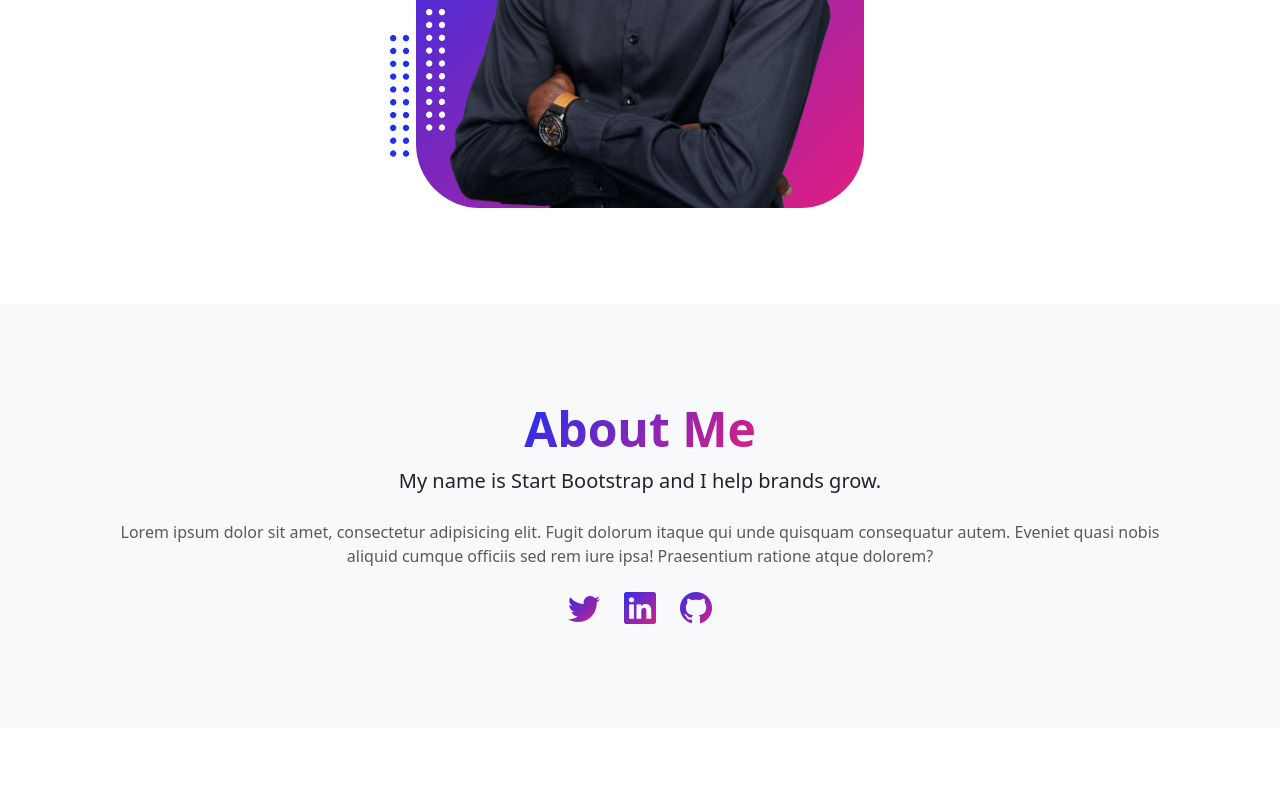
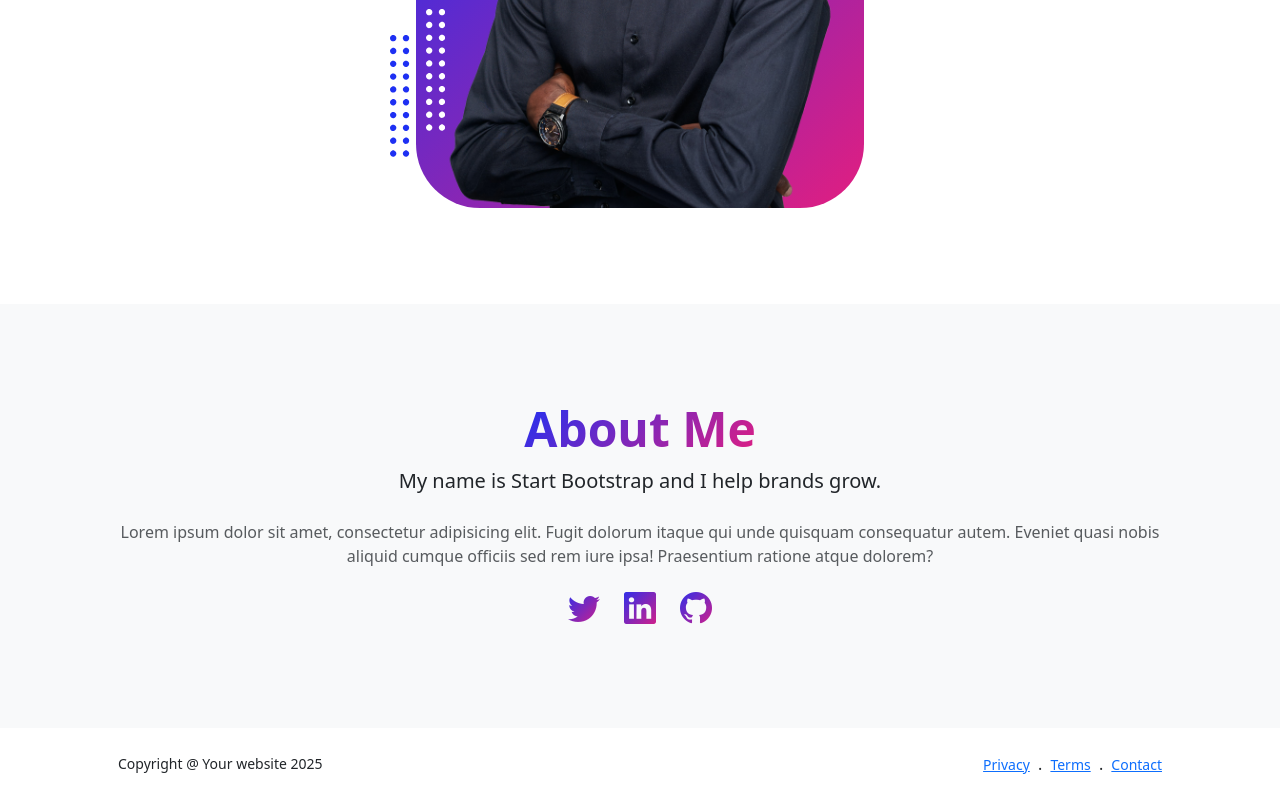
Before and after one commit to Bharat-Dua/Theme-preview, a plain HTML site: page index.html in a window 1280 px wide. Shown: the part 767-1567 px from the top of the page. Before the commit the page ends 1495 px from the top, so only its background shows below. Drawn offline with nearby package versions, Linux system fonts and the light colour scheme.

Commit message:
added the footer section

```diff
--- a/index.html
+++ b/index.html
@@ -469,7 +469,24 @@
       </section>
     </main>
     <!-- footer -->
-
+    <footer class="bh-white py-4 mt-auto">
+      <div class="container px-5">
+        <div
+          class="row align-items-center justify-content-between flex-sm-row flex-column"
+        >
+          <div class="col-auto">
+            <div class="small m-0">Copyright @ Your website 2025</div>
+          </div>
+          <div class="col-auto">
+            <a href="#" class="small">Privacy</a>
+            <span class="mx-1">.</span>
+            <a href="#" class="small">Terms</a>
+            <span class="mx-1">.</span>
+            <a href="#" class="small">Contact</a>
+          </div>
+        </div>
+      </div>
+    </footer>
     <!-- Latest compiled JavaScript -->
     <script src="https://cdn.jsdelivr.net/npm/bootstrap@5.3.3/dist/js/bootstrap.bundle.min.js"></script>
   </body>
```
